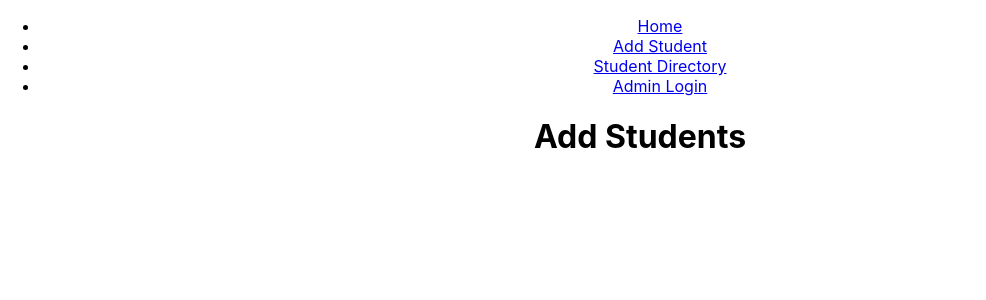
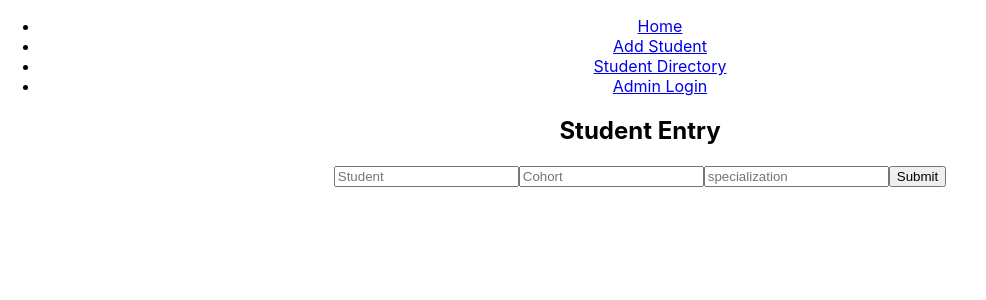
Before and after one commit to mroseweir/pp-points2, a React (Create React App) app: page /AddStudent in a window 1280 px wide. Shown: the top 300 px of the page, without its empty margins (0-986 px from the left). Built offline with nearby package versions, Linux system fonts and the light colour scheme.

Commit message:
added basic layout to the add student page

```diff
--- a/src/pages/AddStudent.jsx
+++ b/src/pages/AddStudent.jsx
@@ -1,10 +1,28 @@
 import React from "react";
 import Header from "../components/Header";
+
 export default function AddStudent() {
   return (
     <div>
       <Header />
-      <h1>Add Students</h1>
+      <div className="main-page">
+        <div className="student-entry">
+          <h2>Student Entry</h2>
+        </div>
+        <form>
+          <label for="student" placeholder="Student"></label>
+          <input type="text" name="student" placeholder="Student"></input>
+          <label for="cohort" placeholder="Cohort"></label>
+          <input type="text" name="cohort" placeholder="Cohort"></input>
+          <label for="specialization" placeholder="specialization"></label>
+          <input
+            type="text"
+            name="specialization"
+            placeholder="specialization"
+          ></input>
+          <input type="submit" name="add" placeholder="Submit"></input>
+        </form>
+      </div>
     </div>
   );
 }
```
